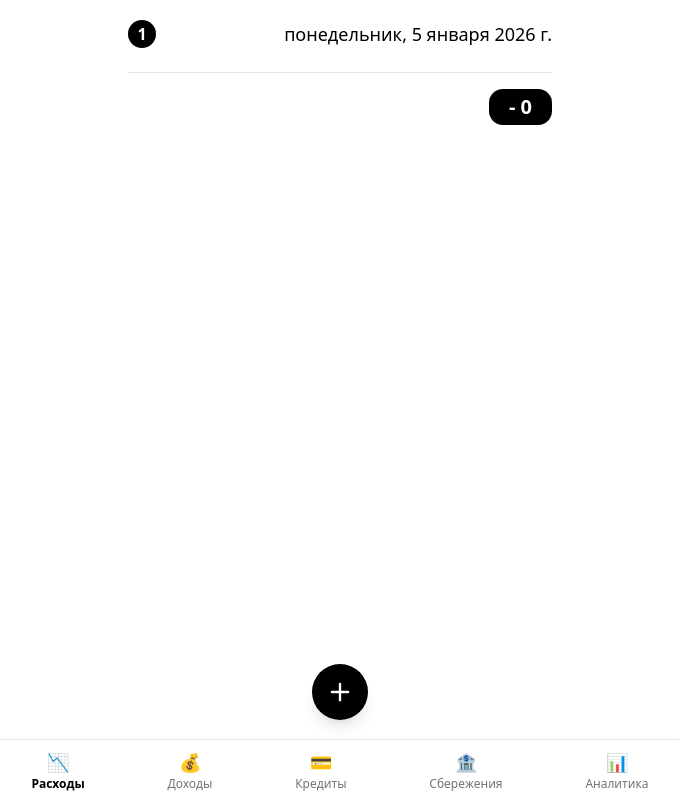
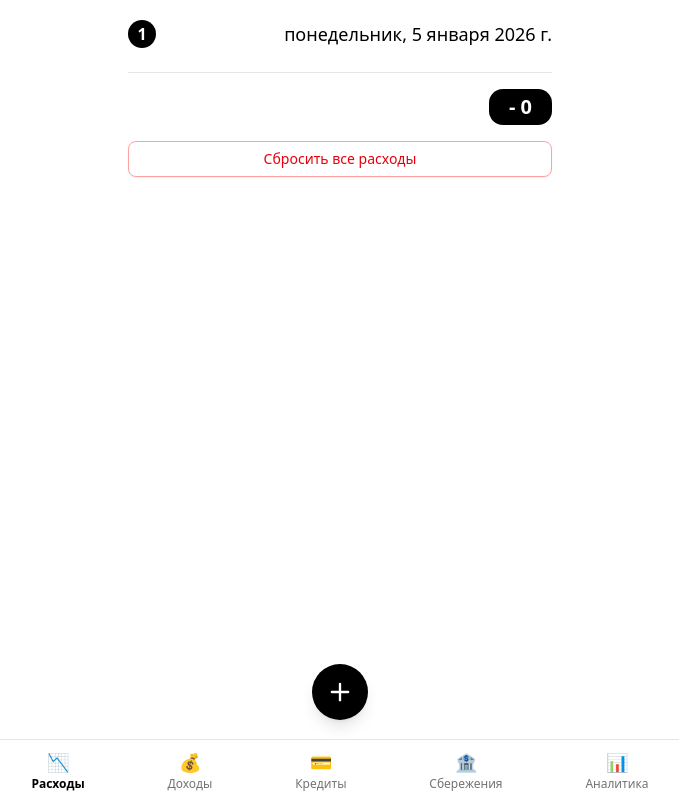
Before and after one commit to Hama-Gama/mini-money-balance, a React (Vite) app: page / in a window 1280 px wide. Shown: the whole page, without its empty margins (300-979 px from the left). Built offline with nearby package versions, Linux system fonts and the light colour scheme.

Commit message:
add reset button expenses

```diff
--- a/src/features/expenses/ExpenseList.tsx
+++ b/src/features/expenses/ExpenseList.tsx
@@ -6,7 +6,7 @@ import { AddExpenseModal } from './AddExpenseModal'
 import type { ExpenseCategory } from './types'
 
 export const ExpenseList = () => {
-	const { expenses, addExpenseByTitle, removeCategory, getTotal } =
+	const { expenses, addExpenseByTitle, removeCategory, getTotal, resetAll } =
 		useExpensesStore()
 
 	const [openAdd, setOpenAdd] = useState(false)
@@ -20,8 +20,14 @@ export const ExpenseList = () => {
 		removeCategory(id)
 	}
 
+	const handleReset = () => {
+		if (!window.confirm('Вы уверены? Все суммы расходов будут сброшены.'))
+			return
+		resetAll()
+	}
+
 	return (
-		<div className='space-y-4 pb-20'>
+		<div className='space-y-4 pb-28'>
 			{/* Total */}
 			<div className='w-full flex justify-end mt-4'>
 				<button className='bg-black text-white text-xl font-bold py-1 px-5 rounded-xl'>
@@ -38,26 +44,10 @@ export const ExpenseList = () => {
 							setSelectedCategory(item)
 							setOpenAdd(true)
 						}}
-						className='
-				flex
-				items-center
-				justify-between
-				rounded-sm
-				border
-				bg-white
-				px-4
-				py-2
-				text-lg
-				cursor-pointer
-				shadow-sm
-				transition
-				hover:shadow-md
-			'
+						className='flex items-center justify-between rounded-sm border bg-white px-4 py-2 text-lg cursor-pointer shadow-sm transition hover:shadow-md'
 					>
-						{/* Title */}
 						<span className='flex-1 font-medium'>{item.title}</span>
 
-						{/* Delete */}
 						<Button
 							size='icon'
 							variant='ghost'
@@ -70,7 +60,6 @@ export const ExpenseList = () => {
 							🗑
 						</Button>
 
-						{/* Amount */}
 						<span className='min-w-[90px] text-right font-semibold'>
 							{item.amount.toLocaleString('ru-RU')}
 						</span>
@@ -78,36 +67,27 @@ export const ExpenseList = () => {
 				))}
 			</div>
 
+			{/* Reset */}
+			<Button
+				variant='outline'
+				className='w-full text-red-600 border-red-300 hover:bg-red-50'
+				onClick={handleReset}
+			>
+				Сбросить все расходы
+			</Button>
+
 			{/* Floating + */}
 			<button
 				onClick={() => {
 					setSelectedCategory(null)
 					setOpenAdd(true)
 				}}
-				className='
-					fixed
-					bottom-20
-					left-1/2
-					-translate-x-1/2
-					w-14
-					h-14
-					rounded-full
-					bg-black
-					text-white
-					flex
-					items-center
-					justify-center
-					shadow-lg
-					z-50
-					active:scale-95
-					transition
-				'
+				className='fixed bottom-20 left-1/2 -translate-x-1/2 w-14 h-14 rounded-full bg-black text-white flex items-center justify-center shadow-lg z-50 active:scale-95 transition'
 			>
 				<FiPlus size={28} />
 			</button>
 
 			{/* Modal */}
-
 			<AddExpenseModal
 				open={openAdd}
 				category={selectedCategory}
--- a/src/features/expenses/expenses.store.ts
+++ b/src/features/expenses/expenses.store.ts
@@ -1,6 +1,5 @@
 import { useEffect, useState } from 'react'
 import { nanoid } from 'nanoid'
-// import type { ExpenseCategory } from '@/types'
 import type { ExpenseCategory } from './types'
 
 const STORAGE_KEY = 'expenses'
@@ -22,27 +21,21 @@ export const useExpensesStore = () => {
 		localStorage.setItem(STORAGE_KEY, JSON.stringify(expenses))
 	}, [expenses])
 
-
+	// добавить расход по id
 	const addExpense = (id: string, value: number) => {
 		setExpenses(prev =>
-			prev.map(e => (e.id === id ? { ...e, amount: e.amount + value } : e))
+			prev.map(e => (e.id === id ? { ...e, amount: e.amount + value } : e)),
 		)
 	}
 
-	const removeCategory = (id: string) => {
-		setExpenses(prev => prev.filter(e => e.id !== id))
-	}
-
-	const getTotal = () => expenses.reduce((sum, e) => sum + e.amount, 0)
-
-
+	// добавить / создать категорию по названию
 	const addExpenseByTitle = (title: string, amount: number) => {
 		setExpenses(prev => {
 			const existing = prev.find(c => c.title === title)
 
 			if (existing) {
 				return prev.map(c =>
-				c.id === existing.id ? { ...c, amount: c.amount + amount } : c
+					c.id === existing.id ? { ...c, amount: c.amount + amount } : c,
 				)
 			}
 
@@ -57,6 +50,24 @@ const addExpenseByTitle = (title: string, amount: number) => {
 		})
 	}
 
+	// удалить категорию
+	const removeCategory = (id: string) => {
+		setExpenses(prev => prev.filter(e => e.id !== id))
+	}
+
+	// общий итог
+	const getTotal = () =>
+		expenses.reduce((sum, e) => sum + (Number(e.amount) || 0), 0)
+
+	// 🔴 СБРОС ВСЕХ СУММ
+	const resetAll = () => {
+		setExpenses(prev =>
+			prev.map(e => ({
+				...e,
+				amount: 0,
+			})),
+		)
+	}
 
 	return {
 		expenses,
@@ -64,5 +75,6 @@ const addExpenseByTitle = (title: string, amount: number) => {
 		addExpenseByTitle,
 		removeCategory,
 		getTotal,
+		resetAll,
 	}
 }
```
Lines whose indentation alone changed are shown as unchanged.
